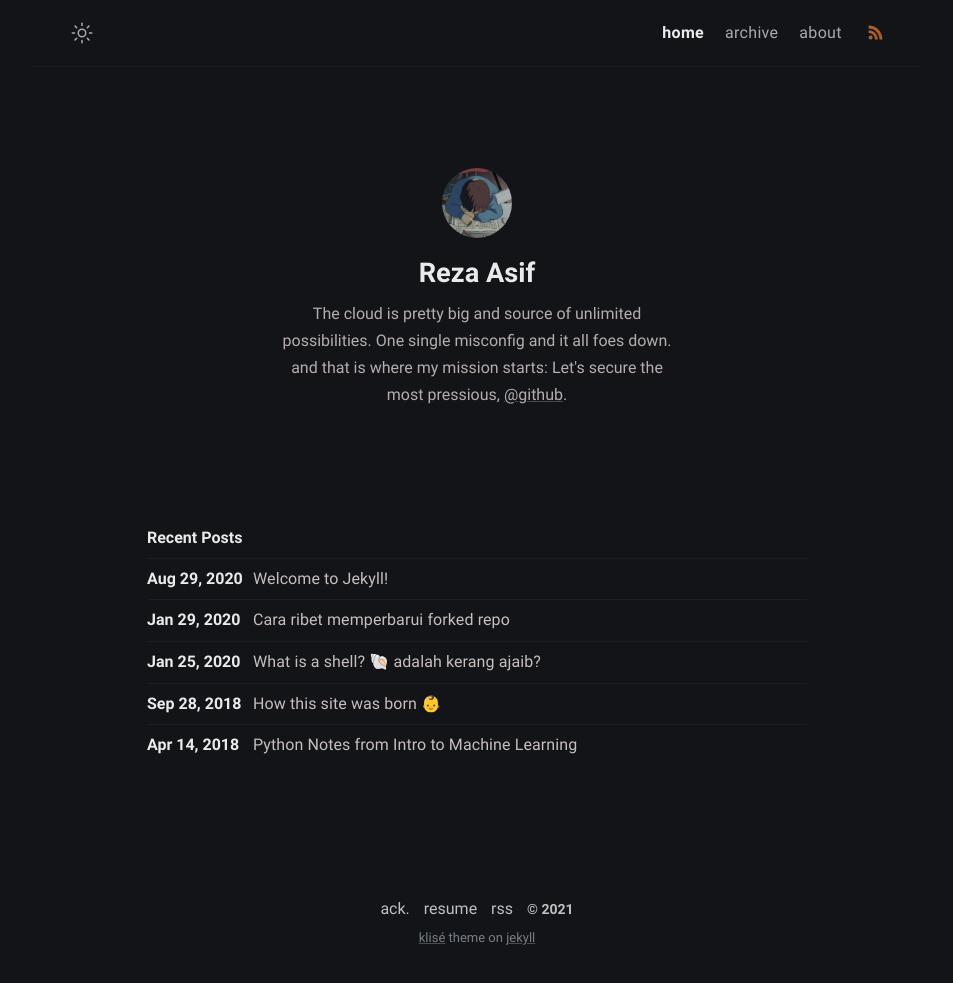
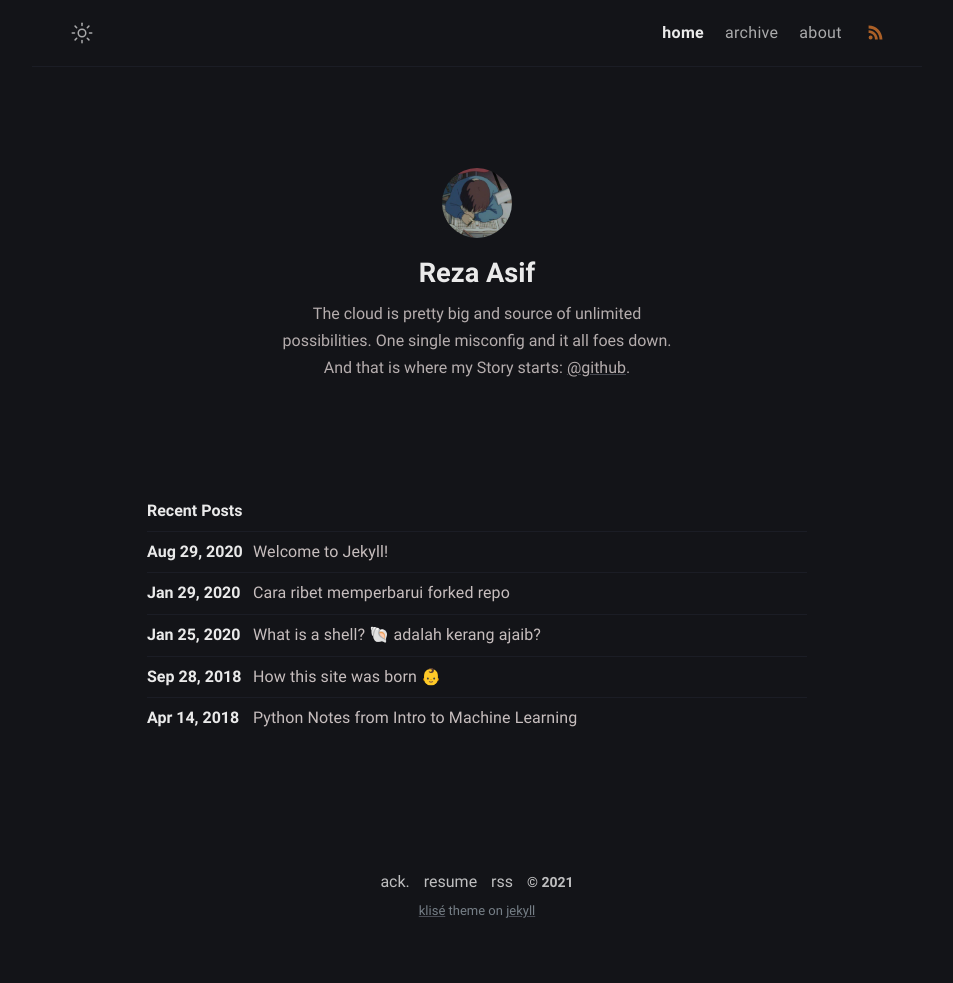
Before and after one commit to securebitAsif/fabulous-jupiter-8f84d, a Jekyll site: the page built from index.md, in a window 1280 px wide. Shown: the whole page, without its empty margins (163-1116 px from the left). Built offline with Jekyll 4.4.1, drawn with Linux system fonts in a browser that asks for light colours; after the commit the page ends 956 px from its top, so only the background shows below that.

Commit message:
_config.yml: changed

```diff
--- a/_config.yml
+++ b/_config.yml
@@ -13,7 +13,8 @@ author:
   bio: >-
    The cloud is pretty big and source of unlimited possibilities.
    One single misconfig and it all foes down.
-   and that is where my mission starts: Let's secure the most pressious,  <a
+   And that is where my Story starts:
+     <a
     href="https://github.com/piharpi/jekyll-klise" target="_blank"
     rel="noopener">@github</a>.
   username: username
```
